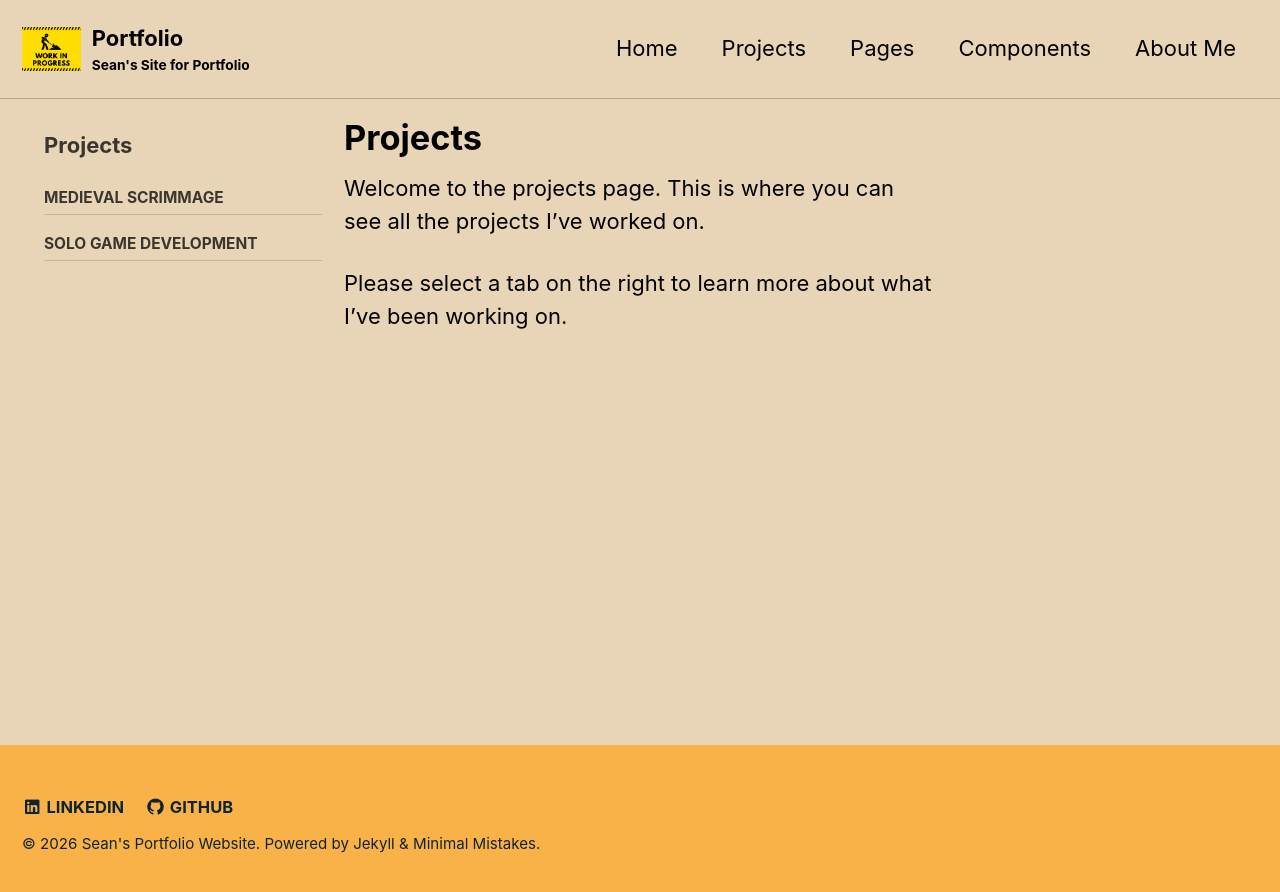
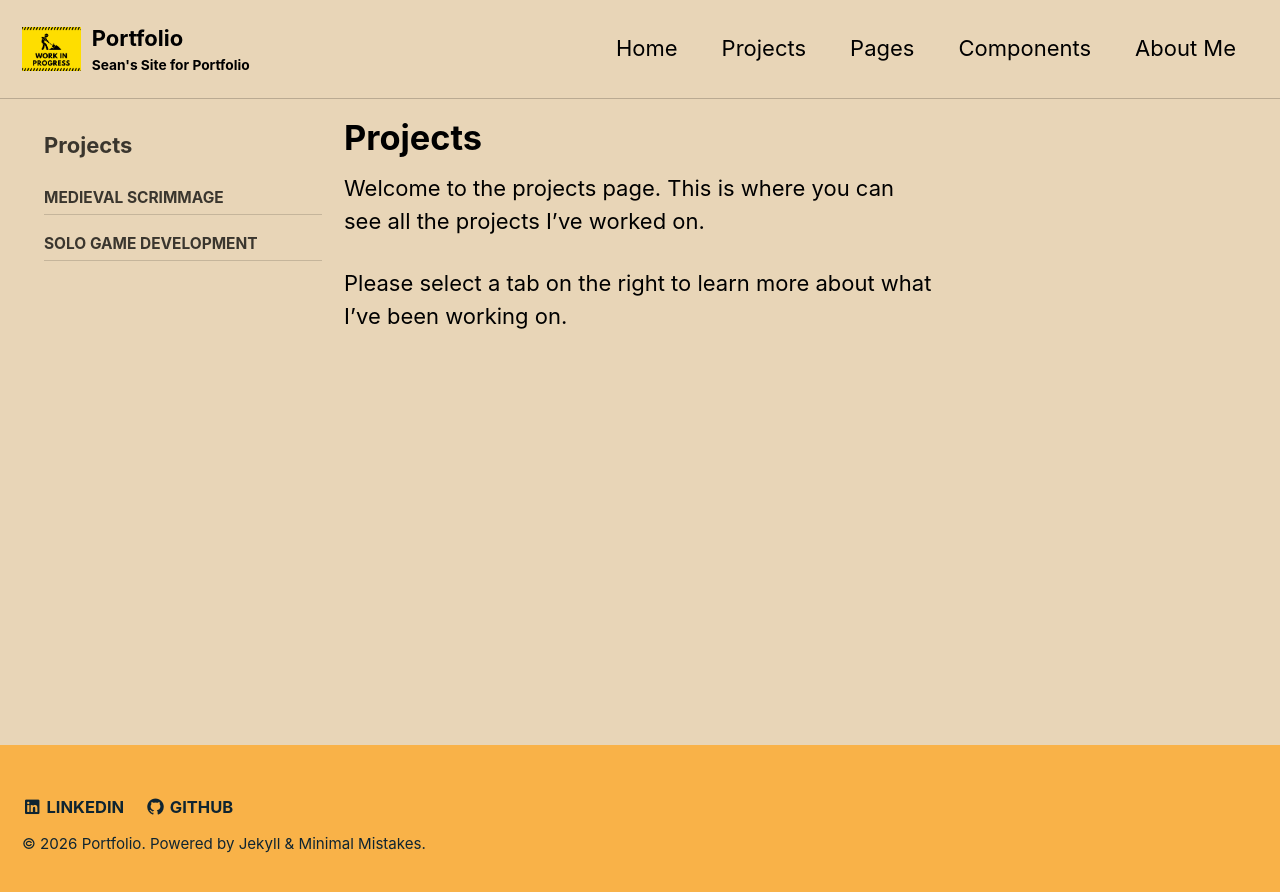
Before and after one commit to McDermott2527/McDermott2527.github.io, a Jekyll site: the page built from _pages/projects.md, in a window 1280 px wide. Shown: the top 892 px of the page. Built offline with Jekyll 4.4.1, drawn with Linux system fonts in a browser that asks for light colours.

Commit message:
Change site title from 'Sean's Portfolio Website' to 'Portfolio'

```diff
--- a/_config.yml
+++ b/_config.yml
@@ -1,5 +1,5 @@
 # Basic site settings (edit these first)
-title: "Sean's Portfolio Website" # Site title shown in the browser and header
+title: "Portfolio" # Site title shown in the browser and header
 title_separator: "-"
 subtitle: "Sean's Site for Portfolio" # site tagline that appears below site title in masthead
 description: "A simple portfolio starter for games students." # Short site summary
```
